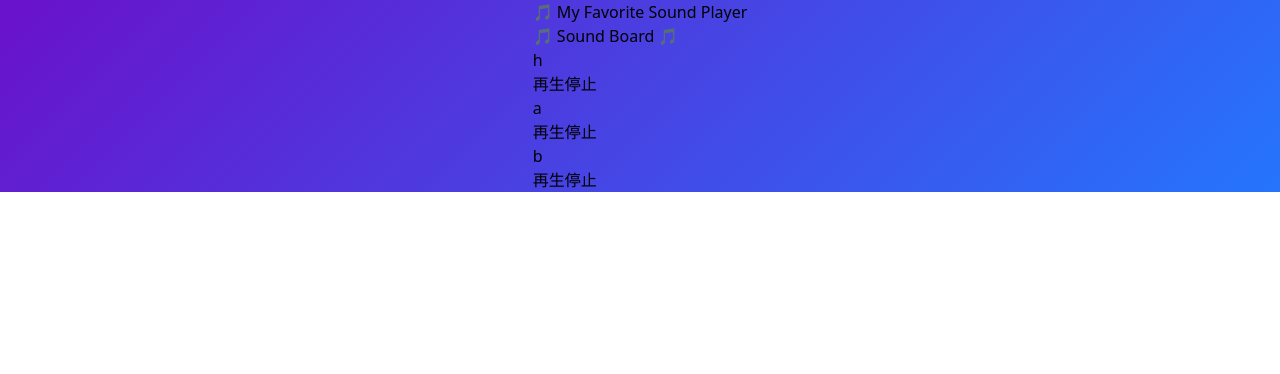
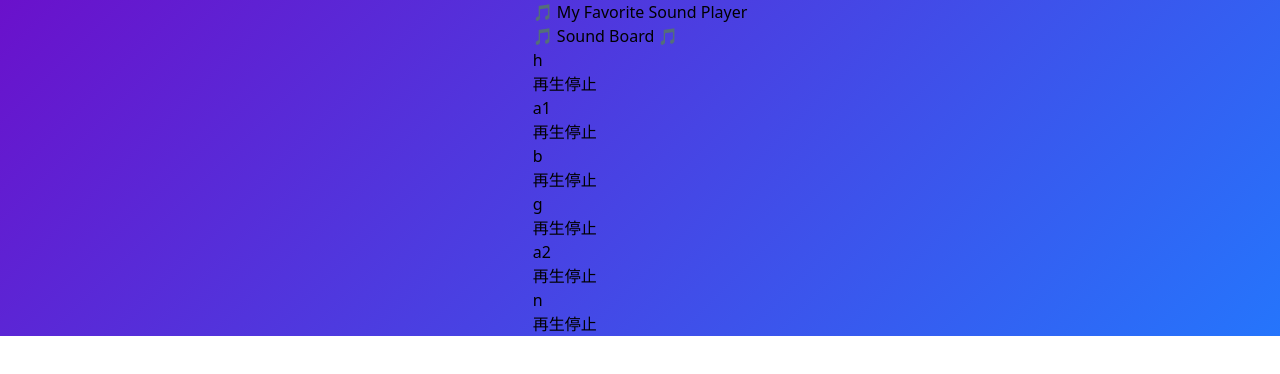
Before and after one commit to KamineHiro/SoundPlayer, a React (Vite) app: page / in a window 1280 px wide. Shown: the top 374 px of the page. Built offline with nearby package versions, Linux system fonts and the light colour scheme.

Commit message:
音声追加

```diff
--- a/src/constants/sounds.ts
+++ b/src/constants/sounds.ts
@@ -9,11 +9,23 @@ export const SOUNDS: Sound[] = [
     url: 'https://soundeffect-lab.info/sound/voice/mp3/line-girl1/line-girl1-hazimemashite1.mp3'
   },
   {
-    label: 'a',
+    label: 'a1',
     url: 'https://soundeffect-lab.info/sound/voice/mp3/line-girl1/line-girl1-akemashiteomedetougozaimasu1.mp3'
   },
   {
     label: 'b',
     url: 'https://soundeffect-lab.info/sound/voice/mp3/line-girl1/line-girl1-byebye1.mp3'
+  },
+  {
+    label: 'g',
+    url: 'https://soundeffect-lab.info/sound/voice/mp3/line-girl1/line-girl1-gogogogomennasai1.mp3'
+  },
+  {
+    label: 'a2',
+    url: 'https://soundeffect-lab.info/sound/voice/mp3/line-girl1/line-girl1-arigatougozaimasu1.mp3'
+  },
+  {
+    label: 'n',
+    url: 'https://soundeffect-lab.info/sound/voice/mp3/line-girl1/line-girl1-nandeyanen1.mp3'
   }
 ];
```
